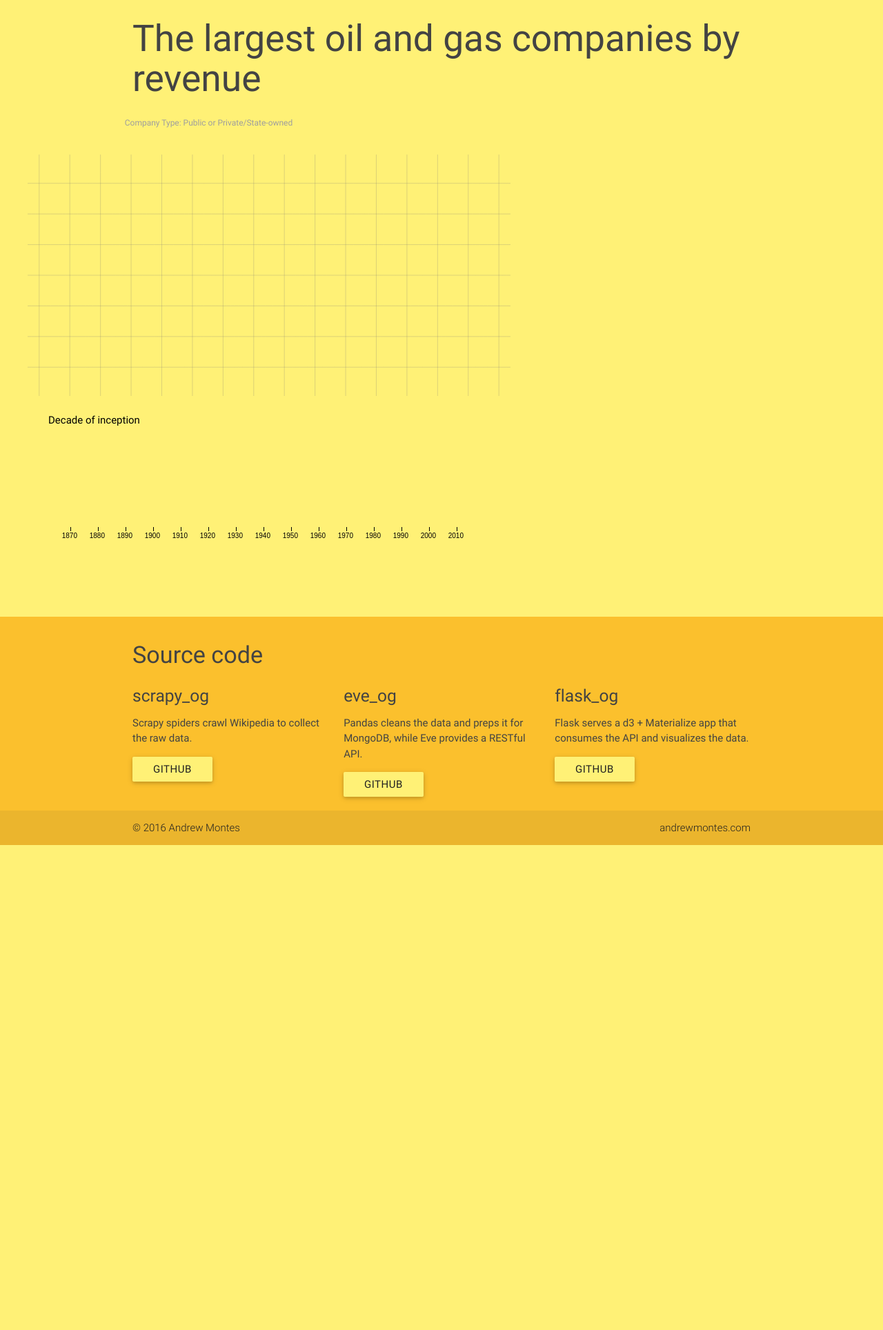
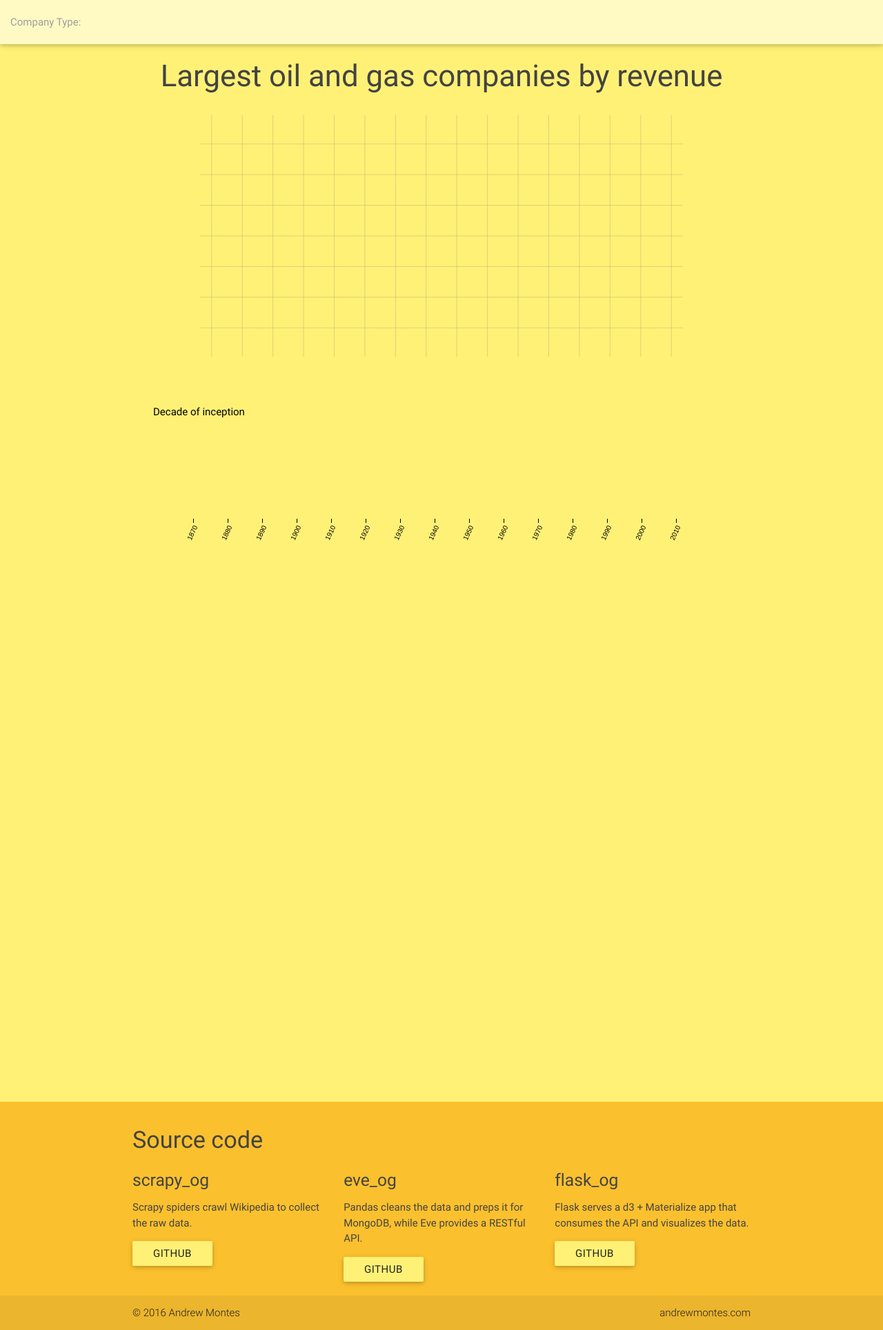
Before and after one commit to andrewmontes87/flask_og, a Flask app: page / in a window 1280 px wide. Shown: the whole page at 69% size. Before the commit the page ends 1225 px from the top, so only its background shows below. Run offline with Flask 2, Linux system fonts and the light colour scheme.

Commit message:
restructuring main page and filter select

```diff
--- a/src/css/component/og_co_map.scss
+++ b/src/css/component/og_co_map.scss
@@ -1,7 +1,7 @@
 
 #map {
-  position: absolute;
-  top: 0px;
+  position: relative;
+  margin: 1em auto;
   width: 700px;
   height: 350px;
 
--- a/src/js/og_co_bio.js
+++ b/src/js/og_co_bio.js
@@ -58,7 +58,7 @@
             }
 
             $('#side-nav-trigger').sideNav({
-              menuWidth: 400, // Default is 240
+              menuWidth: 300, // Default is 240
               edge: 'right', // Choose the horizontal origin
               closeOnClick: true // Closes side-nav on <a> clicks, useful for Angular/Meteor
             });
--- a/src/js/og_co_timeline.js
+++ b/src/js/og_co_timeline.js
@@ -36,7 +36,10 @@
     .call(xAxis)
     .selectAll("text")
     .style("text-anchor", "end")
-    .attr("dx", "1em");
+    // .attr("dx", "1em")
+    .attr("dx", "-.8em")
+    .attr("dy", ".15em")
+    .attr("transform", "rotate(-65)");
 
   var myLabel = chartHolder.select("svg").append("g")
     .attr("transform", "translate(10,10)")
--- a/static/css/app.css
+++ b/static/css/app.css
@@ -1550,12 +1550,13 @@
 .picker__list{list-style:none;padding:.75em 0 4.2em;margin:0}
 .picker__list-item{border-bottom:1px solid #ddd;border-top:1px solid #ddd;margin-bottom:-1px;position:relative;background:#fff;padding:.75em 1.25em}
 .picker__list-item--highlighted,.picker__list-item:hover{border-color:#0089ec;z-index:10}
-.picker--focused .picker__list-item--highlighted,.picker__list-item--highlighted:hover,.picker__list-item:hover{color:#000;background:#b1dcfb;cursor:pointer}
+.picker--focused .picker__list-item--highlighted,.picker__list-item--highlighted:hover,.picker__list-item:hover{cursor:pointer;color:#000;background:#b1dcfb}
 @media (min-height:46.75em){.picker__list-item{padding:.5em 1em}
 }
 .picker--focused .picker__list-item--selected,.picker__list-item--selected,.picker__list-item--selected:hover{background:#0089ec;color:#fff;z-index:10}
 .picker--focused .picker__list-item--disabled,.picker__list-item--disabled,.picker__list-item--disabled:hover{background:#f5f5f5;color:#ddd;cursor:default;border-color:#ddd;z-index:auto}
 .picker--time .picker__button--clear{display:block;width:80%;margin:1em auto 0;padding:1em 1.25em;background:0 0;border:0;font-weight:500;font-size:.67em;text-align:center;text-transform:uppercase;color:#666}
+#bar,#ogapp-menu .nav-form-li,#timeline{width:100%}
 .picker--time .picker__button--clear:focus,.picker--time .picker__button--clear:hover{background:#e20;border-color:#e20;cursor:pointer;color:#fff;outline:0}
 .picker--time .picker__button--clear:before{top:-.25em;color:#666;font-size:1.25em;font-weight:700}
 .picker--time .picker__button--clear:focus:before,.picker--time .picker__button--clear:hover:before{color:#fff}
@@ -1564,9 +1565,10 @@
 .picker--time .picker__box{font-size:1em;background:#f2f2f2;padding:0}
 @media (min-height:40.125em){.picker--time .picker__box{margin-bottom:5em}
 }
-#chart-holder{width:1200px;height:650px;position:relative;margin:auto}
+#bar,#map{margin:1em auto;position:relative}
 #chart-holder svg{width:100%;height:100%}
-#bar{position:absolute;left:700px;width:500px;height:600px}
+.title{text-align:center}
+#bar{height:700px}
 .bar.active{fill:#daa520}
 .bar{fill:#434343}
 .bar:hover{fill:#000}
@@ -1574,8 +1576,8 @@
 .axis line,.axis path{fill:none;stroke:#000;shape-rendering:crispEdges}
 .x.axis path{display:none}
 #y-axis-label{font-size:11px}
-#map-tooltip,#timeline-tooltip{position:absolute;pointer-events:none;color:#eee;font-size:12px;opacity:.8;background:#222;padding:0 20px;left:-999px;text-align:center;margin:0}
-#map{position:absolute;top:0;width:700px;height:350px}
+#map-tooltip,#timeline-tooltip{position:absolute;pointer-events:none;color:#eee;font-size:12px;opacity:.8;background:#222;padding:0 20px;left:-999px;text-align:center}
+#map{width:700px;height:350px}
 .graticule{fill:none;stroke:#777;stroke-width:.5px;stroke-opacity:.5}
 .land{fill:#fff}
 .boundary{fill:none;stroke:#000;stroke-width:.5px}
@@ -1583,8 +1585,13 @@
 .country.active{fill:#9bafa6}
 .centroid{fill:#434343;fill-opacity:.3}
 .centroid:active{fill:#daa520;fill-opacity:.6}
+#map-tooltip{margin:0}
+#ogapp-menu label{padding-left:1em}
+#ogapp-menu .select-wrapper input.select-dropdown{margin-left:9em}
+#ogapp-menu .caret{top:0}
 #picbox{text-align:right}
 #picbox img{margin:1em 2em 0 0}
-#timeline{position:absolute;top:350px;left:0;height:250px;width:700px}
+#timeline{position:relative;margin:3em auto 1em;height:250px}
 .inception{fill:#434343}
 .inception:hover{fill:#000}
+#timeline-tooltip{margin:0}
--- a/static/templates/index.html
+++ b/static/templates/index.html
@@ -9,20 +9,32 @@
 <meta name="viewport" content="width=device-width, initial-scale=1.0"/>
 </head>
 <body class="yellow lighten-2">
-  <div class="container" >
-    <h2>The largest oil and gas companies by revenue</h2>
-    <div id="ogapp-menu" class="row">
-      <label>Company Type: Public or Private/State-owned</label>
-      <div class="input-field col s12" id="type-select">
-        <select> <!-- class="browser-default" -->
+  <div class="navbar-fixed">
+    <nav>
+      <div class="nav-wrapper yellow lighten-4 grey-text text-darken-4" id="ogapp-menu">
+        <ul>
+          <li class="nav-form-li">
+            <form>
+              <div class="input-field" id="type-select">
+                <label for="">Company Type:</label>
+                <select>
                   <option value="All">All</option>
                   <option value="Public">Public</option>
                   <option value="Private/State-owned">Private/State-owned</option>
                 </select>
               </div>
+            </form>
+          </li>
+        </ul>
       </div>
+    </nav>
   </div>
-  <div id='chart-holder' class='_dev'>
+  <div class="container" >
+    <h3 class="title">Largest oil and gas companies by revenue</h3>
+  </div>
+  <div id="chart-holder" class="_dev container">
+    <div class="row">
+      <div class="col s12">
         <div id="map">
           <div id="map-tooltip">
             <h5></h5>
@@ -35,7 +47,13 @@
             <h6></h6>
           </div>
         </div>
+      </div>
+    </div>
+    <div class="row">
+      <div class="col s12">
         <div id="bar"></div>
+      </div>
+    </div>
   </div>
   <footer class="page-footer yellow darken-2">
     <div class="container">
```
Also changed, not shown: src/css/app.scss (+3 -17 lines), src/css/component/og_co_bar.scss (+4 -9 lines), src/css/component/og_co_menu.scss (+19 -0 lines), src/css/component/og_co_timeline.scss (+3 -8 lines), src/js/og_co_bar.js (+4 -7 lines), src/templates/index.html (+25 -7 lines), static/js/app.min.js. Lines whose indentation alone changed are shown as unchanged.
